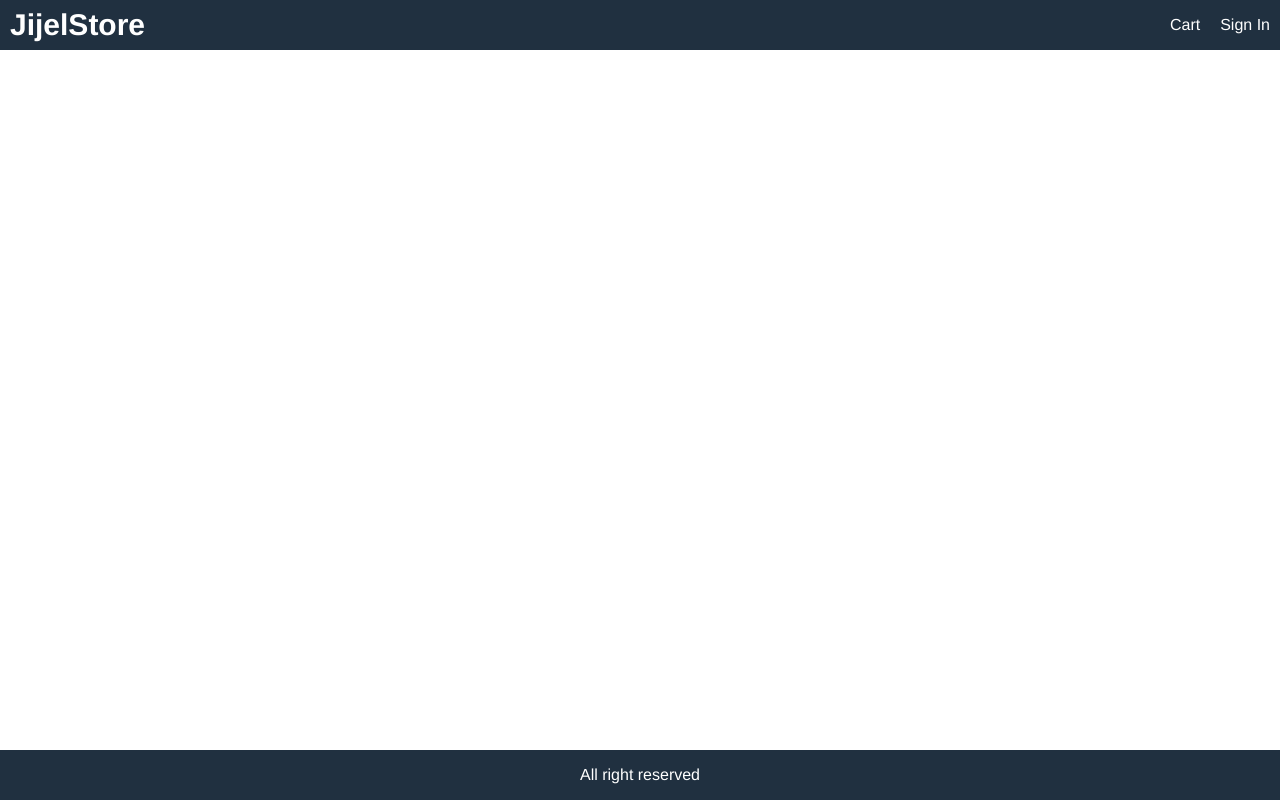
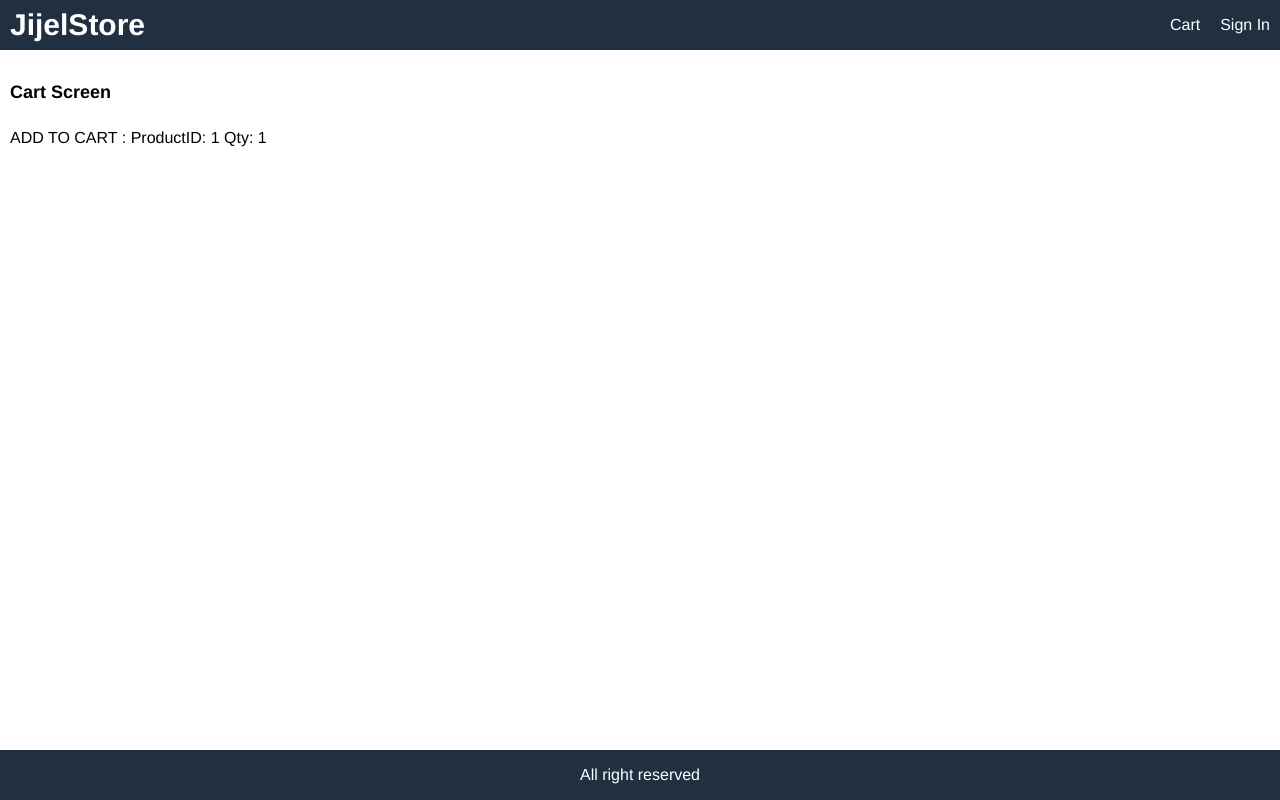
Before and after one commit to harounach/jijelstore, a React (Create React App) app in the folder frontend/: page /cart/1 in a window 1280 px wide. Built offline with nearby package versions, Linux system fonts and the light colour scheme.

Commit message:
Handle add to cart button

```diff
--- a/frontend/src/App.js
+++ b/frontend/src/App.js
@@ -1,6 +1,7 @@
 import { BrowserRouter, Route } from "react-router-dom";
 import HomePage from "./pages/HomePage";
 import ProductPage from "./pages/ProductPage";
+import CartPage from "./pages/CartPage";
 
 function App() {
   return (
@@ -18,6 +19,7 @@
           </div>
         </header>
         <main>
+          <Route path="/cart/:id?" component={CartPage}></Route>
           <Route path="/product/:id" component={ProductPage}></Route>
           <Route path="/" component={HomePage} exact></Route>
         </main>
--- a/frontend/src/index.css
+++ b/frontend/src/index.css
@@ -68,18 +68,25 @@
   margin-top: 1rem;
 }
 
+input,
+select,
+textarea,
 button {
   padding: 1rem;
   border-radius: 0.5rem;
-  border: 0.1rem solid #a4a4a4;
+  border: 0.1rem #a4a4a4 solid;
   font-size: 1.6rem;
   font-family: Helvetica, Arial, sans-serif;
   -webkit-font-smoothing: antialiased;
   -moz-osx-font-smoothing: grayscale;
+}
+button {
   background-color: #f8f8f8;
   cursor: pointer;
 }
-
+input:hover,
+select:hover,
+textarea:hover,
 button:hover {
   border: 0.1rem solid #404040;
 }
--- /dev/null
+++ b/frontend/src/pages/CartPage.js
@@ -0,0 +1,16 @@
+import React from "react";
+
+export default function CartPage(props) {
+  const productId = props.match.params.id;
+  const qty = props.location.search
+    ? Number(props.location.search.split("=")[1])
+    : 1;
+  return (
+    <div>
+      <h1>Cart Screen</h1>
+      <p>
+        ADD TO CART : ProductID: {productId} Qty: {qty}
+      </p>
+    </div>
+  );
+}
--- a/frontend/src/pages/ProductPage.js
+++ b/frontend/src/pages/ProductPage.js
@@ -1,7 +1,6 @@
-import React, { useEffect } from "react";
+import React, { useEffect, useState } from "react";
 import { Link } from "react-router-dom";
 import { useDispatch, useSelector } from "react-redux";
-import data from "../data";
 import { detailsProduct } from "../actions/productActions";
 import LoadingBox from "../components/LoadingBox";
 import MessageBox from "../components/LoadingBox";
@@ -10,11 +9,16 @@
 export default function ProductPage(props) {
   const dispatch = useDispatch();
   const productId = props.match.params.id;
+  const [qty, setQty] = useState(1);
   const productDetails = useSelector((state) => state.productDetails);
   const { loading, error, product } = productDetails;
   useEffect(() => {
     dispatch(detailsProduct(productId));
   }, [dispatch, productId]);
+
+  const addToCartHandler = () => {
+    props.history.push(`/cart/${productId}?qty=${qty}`);
+  };
 
   return (
     <div>
@@ -67,9 +71,37 @@
                       </div>
                     </div>
                   </li>
-                  <li>
-                    <button className="primary block">Add to Cart</button>
-                  </li>
+                  {product.countInStock > 0 && (
+                    <>
+                      <li>
+                        <div className="row">
+                          <div>Qty</div>
+                          <div>
+                            <select
+                              value={qty}
+                              onChange={(e) => setQty(e.target.value)}
+                            >
+                              {[...Array(product.countInStock).keys()].map(
+                                (x) => (
+                                  <option key={x + 1} value={x + 1}>
+                                    {x + 1}
+                                  </option>
+                                )
+                              )}
+                            </select>
+                          </div>
+                        </div>
+                      </li>
+                      <li>
+                        <button
+                          onClick={addToCartHandler}
+                          className="primary block"
+                        >
+                          Add to Cart
+                        </button>
+                      </li>
+                    </>
+                  )}
                 </ul>
               </div>
             </div>
```
